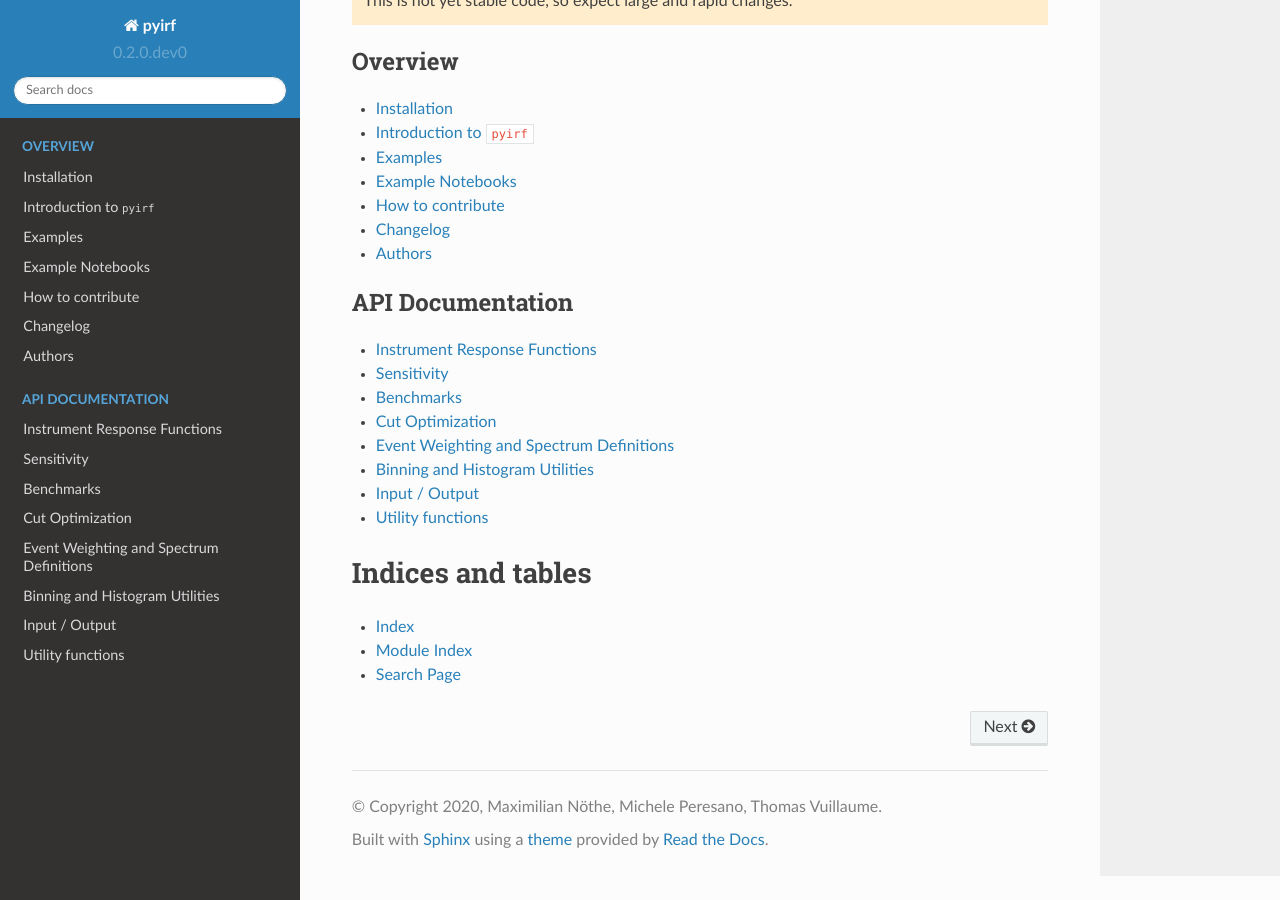
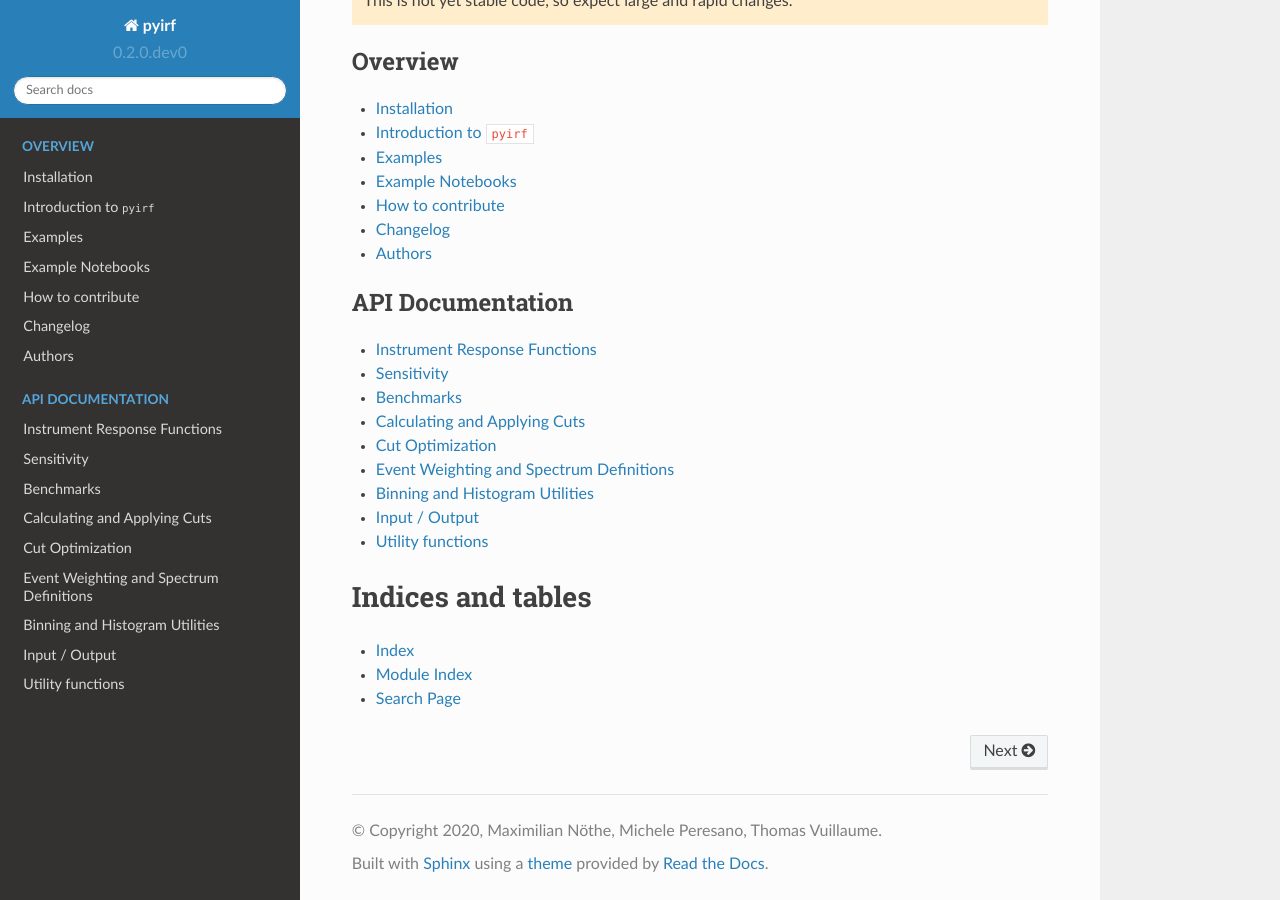
Before and after one commit to cta-observatory/pyirf, a Sphinx documentation site: the page built from docs/index.rst, in a window 1280 px wide and 900 px high, scrolled down 620 px. Built offline with Sphinx 7.4.7 and the Read the Docs theme 2.0.0, drawn with Linux system fonts in a browser that asks for light colours.

Commit message:
Include cuts.py in docs

```diff
--- /dev/null
+++ b/docs/cuts.rst
@@ -0,0 +1,11 @@
+.. _cuts:
+
+Calculating and Applying Cuts
+=============================
+
+
+Reference/API
+-------------
+
+.. automodapi:: pyirf.cuts
+   :no-inheritance-diagram:
--- a/docs/index.rst
+++ b/docs/index.rst
@@ -61,6 +61,7 @@ which this documentation is linked.
   irf/index
   sensitivity
   benchmarks/index
+  cuts
   cut_optimization
   spectral
   binning
```
